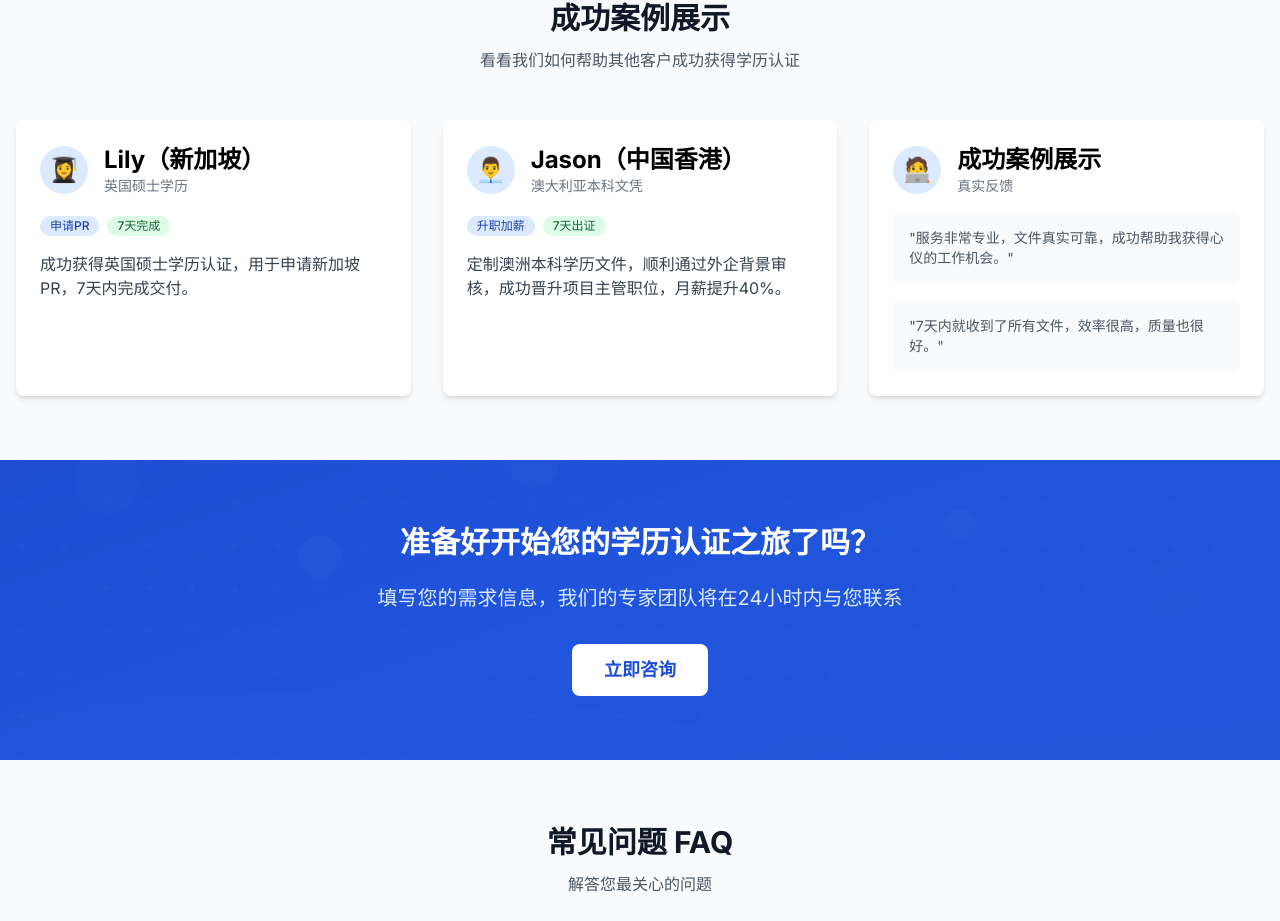
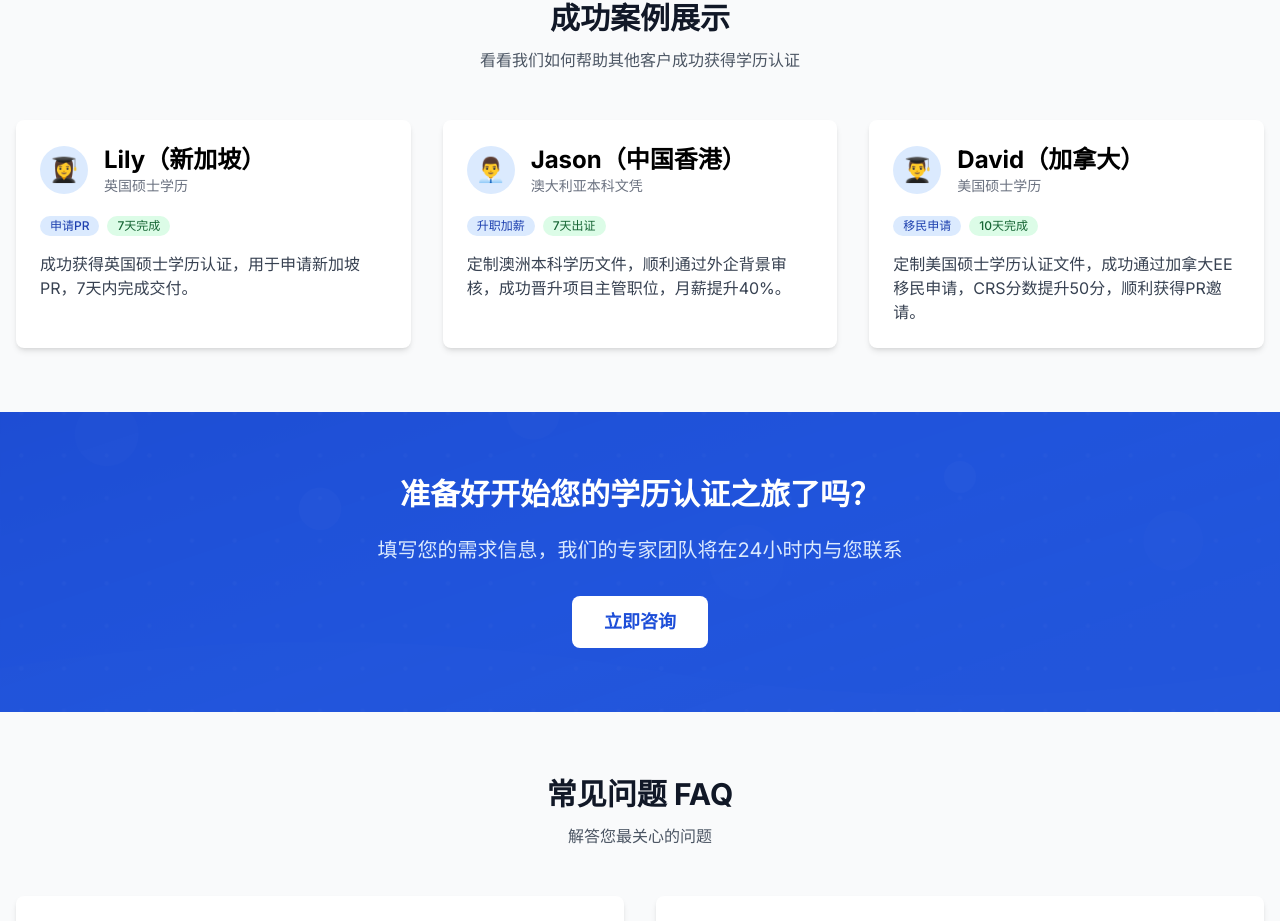
Before and after one commit to caimi124/xueli3, a Next.js app: page / in a window 1280 px wide. Shown: the part 3154-4075 px from the top of the page. Built offline with nearby package versions, Linux system fonts and the light colour scheme.

Commit message:
更新首页成功案例展示和优化学校详情页面字体样式

```diff
--- a/app/page.tsx
+++ b/app/page.tsx
@@ -416,21 +416,20 @@ export default function Home() {
                       <div className="bg-white rounded-lg shadow-md p-6">
                         <div className="flex items-center mb-4">
                           <div className="w-12 h-12 bg-blue-100 rounded-full flex items-center justify-center mr-4">
-                            <span className="text-2xl">🧑‍💻</span>
+                            <span className="text-2xl">👨‍🎓</span>
                           </div>
                           <div>
-                            <h3 className="font-bold">成功案例展示</h3>
-                            <p className="text-sm text-gray-500">真实反馈</p>
+                            <h3 className="font-bold">David（加拿大）</h3>
+                            <p className="text-sm text-gray-500">美国硕士学历</p>
                           </div>
                         </div>
-                        <div className="space-y-4">
-                          <div className="bg-gray-50 p-4 rounded-lg">
-                            <p className="text-sm text-gray-600">&quot;服务非常专业，文件真实可靠，成功帮助我获得心仪的工作机会。&quot;</p>
-                          </div>
-                          <div className="bg-gray-50 p-4 rounded-lg">
-                            <p className="text-sm text-gray-600">&quot;7天内就收到了所有文件，效率很高，质量也很好。&quot;</p>
-                          </div>
+                        <div className="mb-4">
+                          <span className="inline-block bg-blue-100 text-blue-800 text-xs font-medium px-2.5 py-0.5 rounded-full mr-2">移民申请</span>
+                          <span className="inline-block bg-green-100 text-green-800 text-xs font-medium px-2.5 py-0.5 rounded-full">10天完成</span>
                         </div>
+                        <p className="text-gray-700">
+                          定制美国硕士学历认证文件，成功通过加拿大EE移民申请，CRS分数提升50分，顺利获得PR邀请。
+                        </p>
                       </div>
                     </div>
                   </div>
--- a/app/schools/[id]/page.tsx
+++ b/app/schools/[id]/page.tsx
@@ -404,20 +404,20 @@ export default function SchoolDetailPage({ params }: SchoolDetailPageProps) {
                   </p>
                   <div className="grid grid-cols-2 gap-4">
                     <div>
-                      <h3 className="font-semibold text-gray-800 mb-2">📍 所在地区</h3>
-                      <p className="text-gray-600">{school.location}</p>
+                      <h3 className="text-sm font-semibold text-gray-500 mb-1">📍 所在地区</h3>
+                      <p className="text-gray-700 font-medium">{school.location}</p>
                     </div>
                     <div>
-                      <h3 className="font-semibold text-gray-800 mb-2">⏱️ 出证周期参考</h3>
-                      <p className="text-gray-600">约7–15个工作日</p>
+                      <h3 className="text-sm font-semibold text-gray-500 mb-1">⏱️ 出证周期参考</h3>
+                      <p className="text-gray-700 font-medium">约7–15个工作日</p>
                     </div>
                     <div>
-                      <h3 className="font-semibold text-gray-800 mb-2">🔒 认证支持</h3>
-                      <p className="text-gray-600">支持海牙认证、教育局认证、WES等权威认证</p>
+                      <h3 className="text-sm font-semibold text-gray-500 mb-1">🔒 认证支持</h3>
+                      <p className="text-gray-700 font-medium">支持海牙认证、教育局认证、WES等权威认证</p>
                     </div>
                     <div>
-                      <h3 className="font-semibold text-gray-800 mb-2">📞 专属顾问服务</h3>
-                      <p className="text-gray-600">一对一顾问全程协助，支持定制个性化方案</p>
+                      <h3 className="text-sm font-semibold text-gray-500 mb-1">📞 专属顾问服务</h3>
+                      <p className="text-gray-700 font-medium">一对一顾问全程协助，支持定制个性化方案</p>
                     </div>
                   </div>
                 </div>
```
